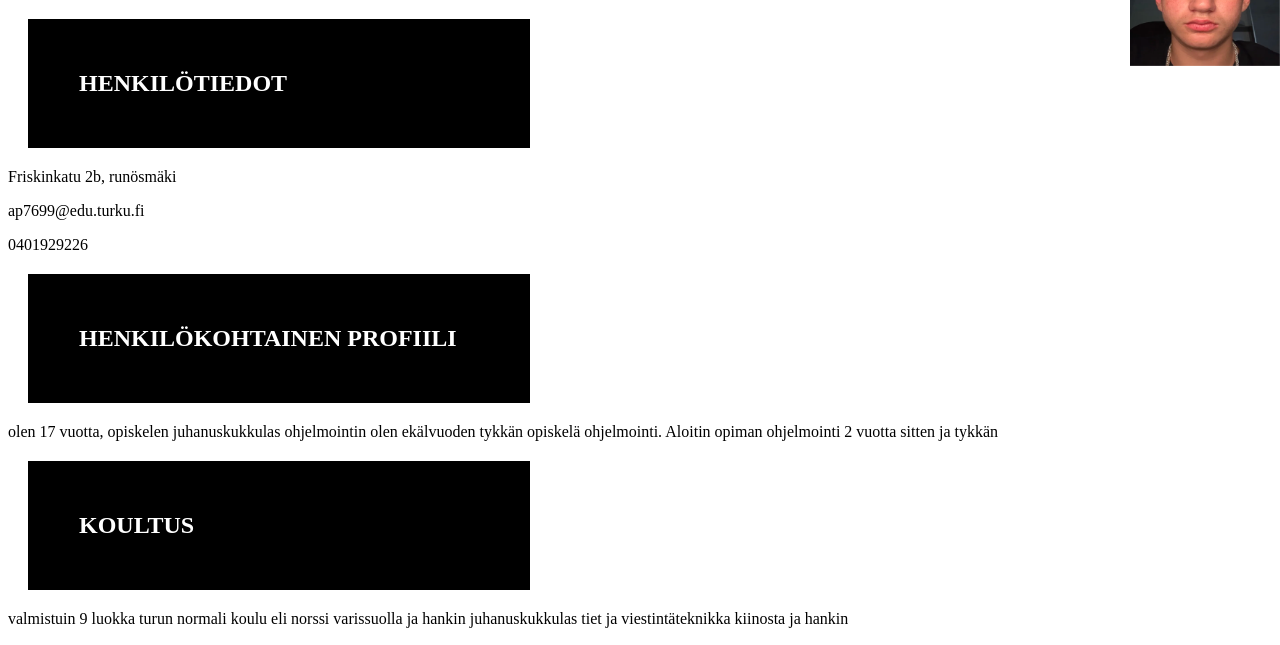
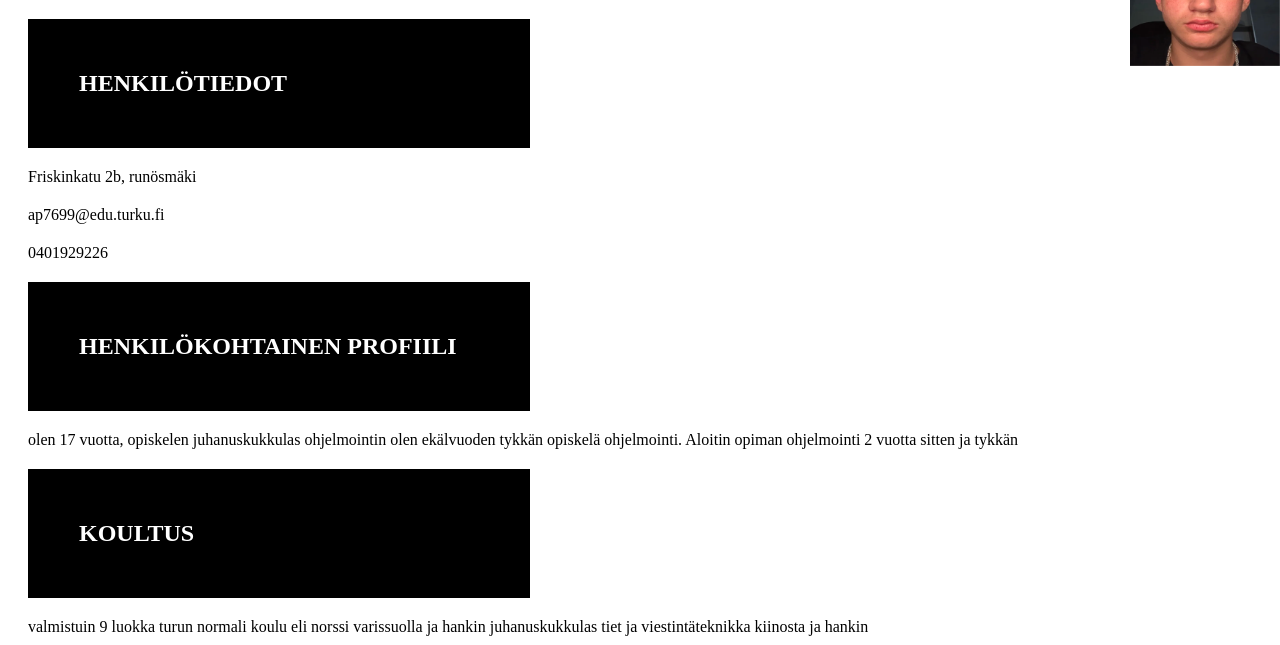
Before and after one commit to K4Aris/cv, a plain HTML site: page index.html in a window 1280 px wide. Shown: the part 94-739 px from the top of the page. Drawn offline with Linux system fonts and the light colour scheme.

Commit message:
Update styles.css

```diff
--- a/styles.css
+++ b/styles.css
@@ -25,3 +25,7 @@ h1 {
   h3 {
     margin: 20px;
   }
+
+  p {
+     margin: 20px;
+  }
```
